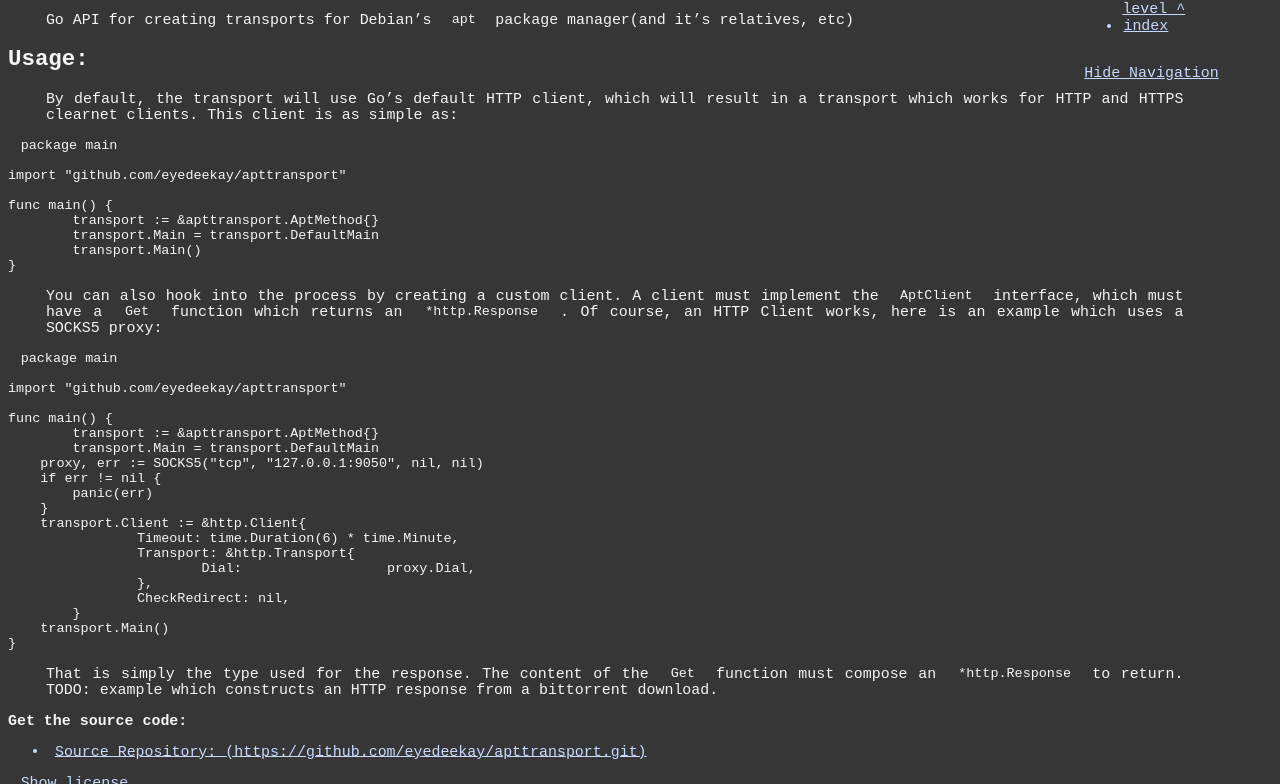
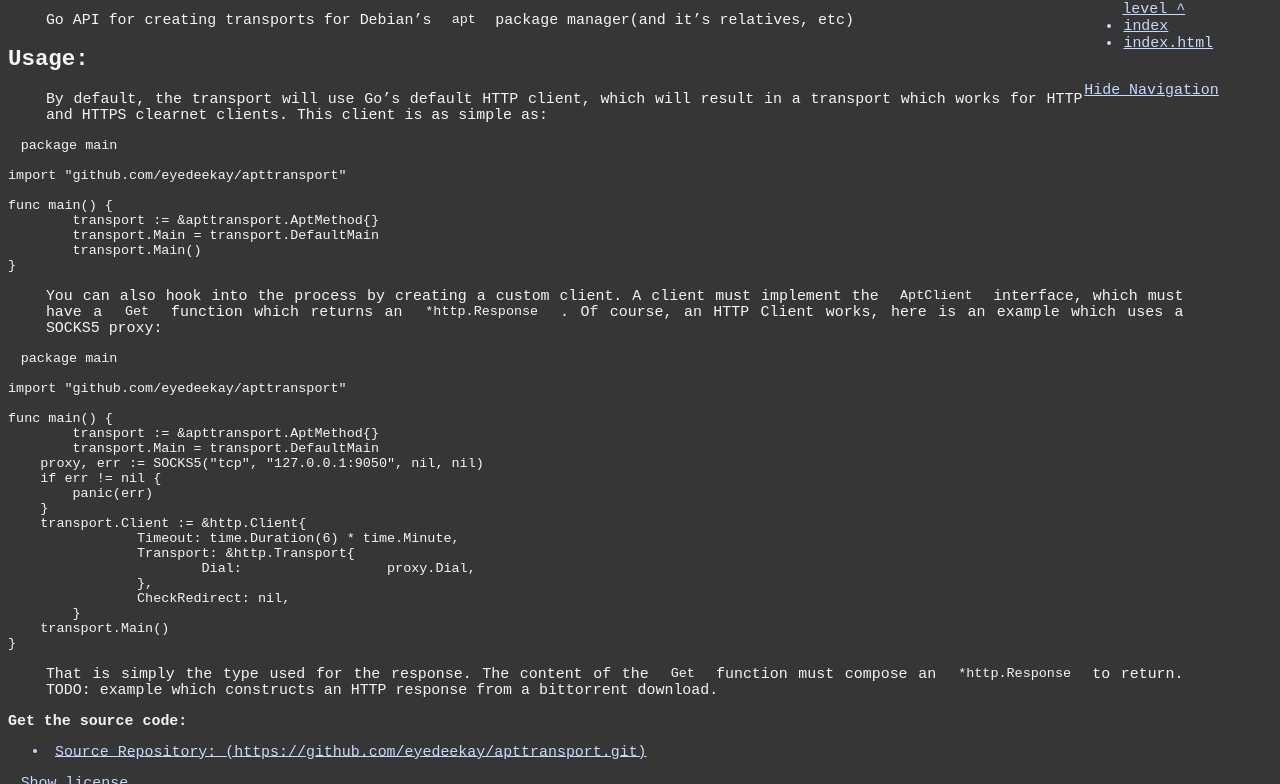
Before and after one commit to eyedeekay/aptTransport, a plain HTML site: page index.html in a window 1280 px wide. Both pictures are taken after a click on the link "Show navigation". Shown: the part 54-838 px from the top of the page. Drawn offline with Linux system fonts and the light colour scheme.

Commit message:
page generation update for: 2023-03-12 22:26:55.063388684 +0000 UTC m=+1.299647734

```diff
--- a/index.html
+++ b/index.html
@@ -25,6 +25,11 @@
             <li>
               <a href="index.html">
                 index
+              </a>
+            </li>
+            <li>
+              <a href="index.html">
+                index.html
               </a>
             </li>
           </ul>
```
